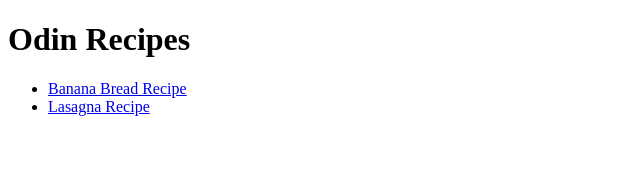
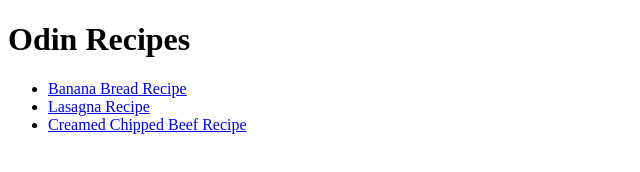
Before and after one commit to Tmac718/odin-recipes, a plain HTML site: page index.html in a window 1280 px wide. Shown: the whole page, without its empty margins (0-640 px from the left). Drawn offline with Linux system fonts and the light colour scheme.

Commit message:
Add chipbeef link to to index recipe page list

```diff
--- a/index.html
+++ b/index.html
@@ -12,6 +12,8 @@
 
         <li><a href="./recipes/lasagna.html">Lasagna Recipe</a></li>
 
+        <li><a href="./recipes/sos.html">Creamed Chipped Beef Recipe</a></li>
+
         </ul>
 
 
```
